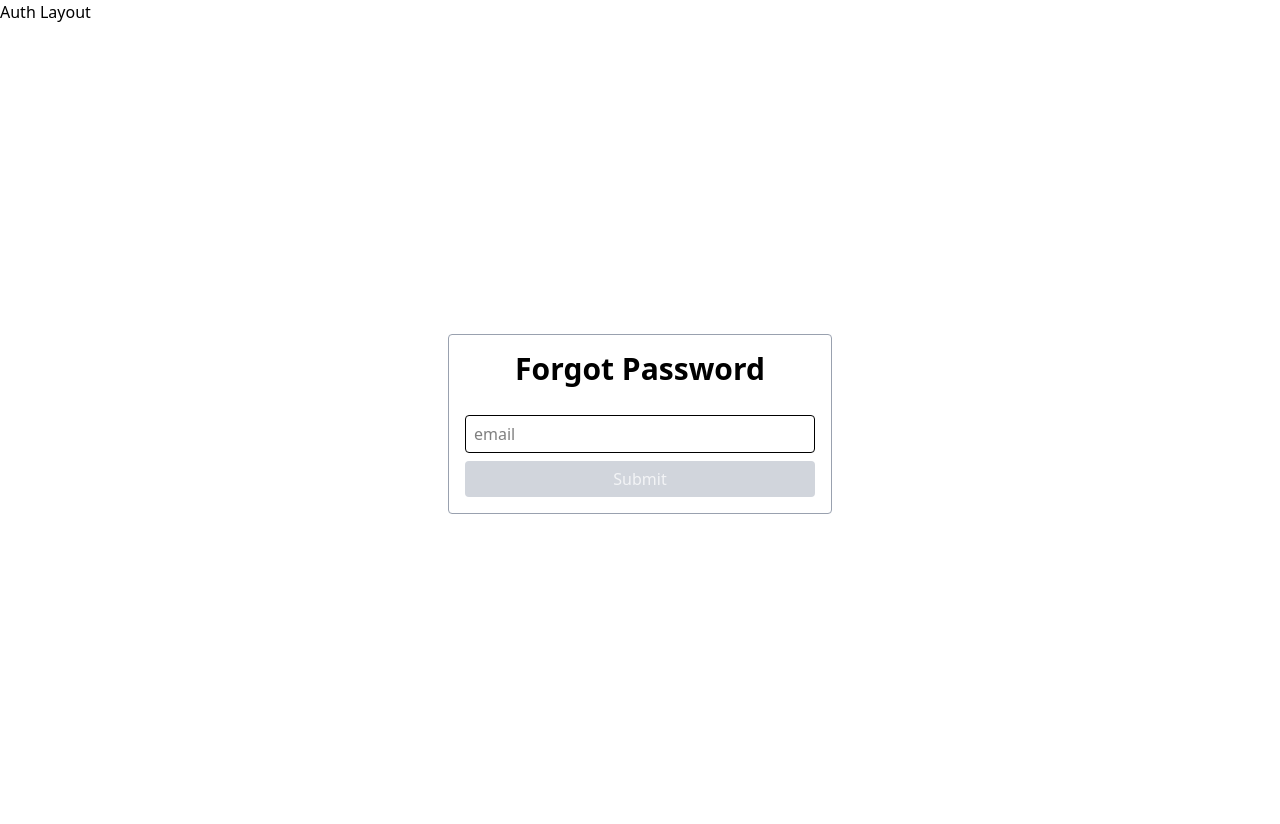
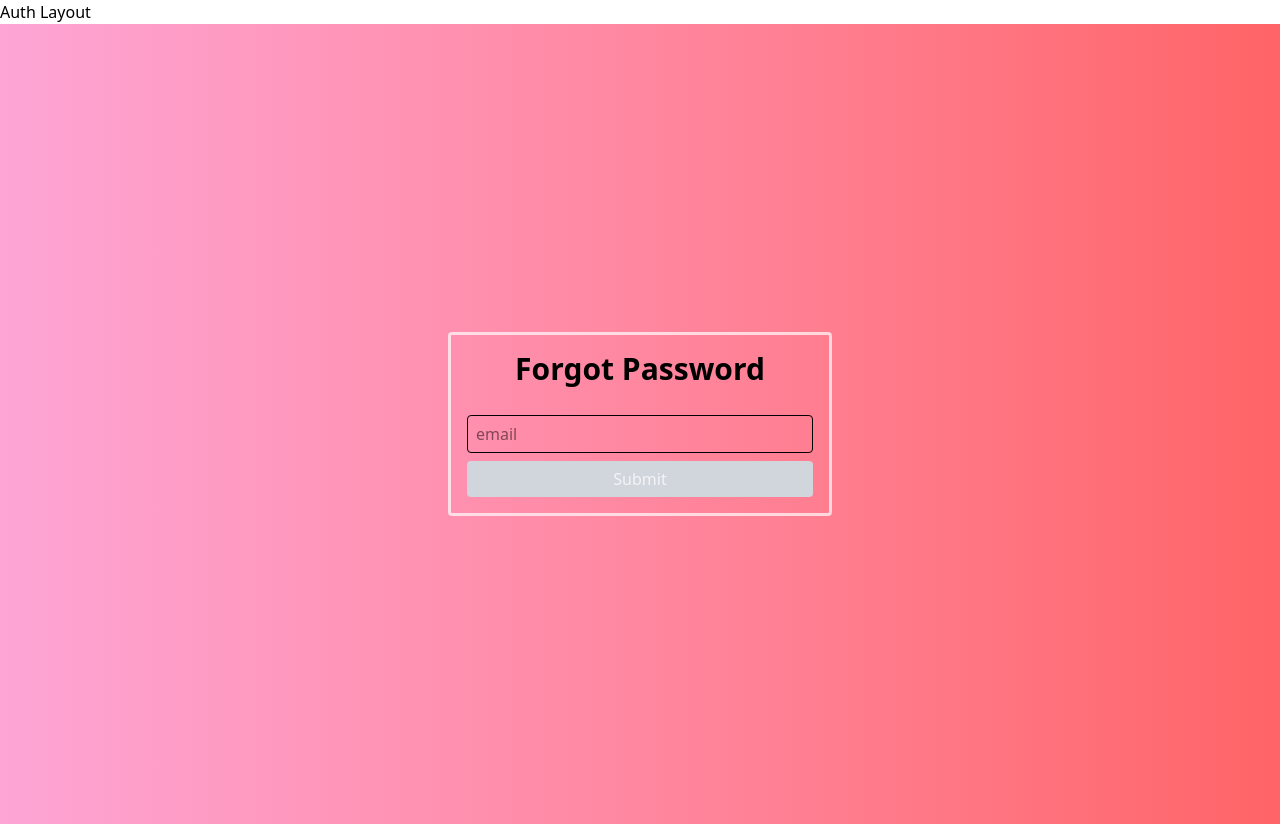
Before and after one commit to webdev-pradeep/Raksha_shop, a Next.js app: page /forgot_password in a window 1280 px wide. Built offline with nearby package versions, Linux system fonts and the light colour scheme; no server answers.

Commit message:
login, signup and forgot_Password edit

```diff
--- a/src/app/(auth)/forgot_password/page.jsx
+++ b/src/app/(auth)/forgot_password/page.jsx
@@ -2,7 +2,7 @@
 import { useState } from "react";
 import { apiClient } from "../../../utils/apiClient";
 import { useRouter } from "next/navigation";
-import { validateEmail } from "../../../utils/validateFormFields";
+import { validateEmail } from "../../../utils/ValidateFormFields";
 
 const ForgotPasswordPage = () => {
   const router = useRouter();
@@ -54,10 +54,10 @@ const ForgotPasswordPage = () => {
     }
   };
   return (
-    <div className="h-screen w-full flex justify-center items-center">
+    <div className="h-screen w-full flex justify-center items-center bg-gradient-to-l from-red-400 to-pink-300">
       <form
         onSubmit={handleForgotPassword}
-        className="max-w-sm w-full rounded border border-gray-400 grid gap-2 p-4"
+        className="max-w-sm w-full rounded border-3 border-white/70 grid gap-2 p-4"
       >
         <h1 className="text-center font-semibold text-3xl">Forgot Password</h1>
         {error && (
--- a/src/app/(auth)/login/page.jsx
+++ b/src/app/(auth)/login/page.jsx
@@ -10,7 +10,7 @@ import { useState } from "react";
 import {
   validateEmail,
   validatePassword,
-} from "../../../utils/validateFormFields";
+} from "../../../utils/ValidateFormFields";
 
 const LoginPage = () => {
   const router = useRouter();
--- a/src/app/(auth)/signup/page.jsx
+++ b/src/app/(auth)/signup/page.jsx
@@ -4,7 +4,7 @@ import { useGlobalContext } from "../../../context/GlobalContext";
 import Link from "next/link";
 import { useState } from "react";
 import { apiClient } from "../../../utils/apiClient";
-import { validateEmail } from "../../../utils/validateFormFields";
+import { validateEmail } from "../../../utils/ValidateFormFields";
 
 const SignupPage = () => {
   const router = useRouter();
--- a/src/context/GlobalContext.js
+++ b/src/context/GlobalContext.js
@@ -77,7 +77,7 @@ export const GlobalContextProvider = ({ children }) => {
         alert(data.message);
         return;
       }
-      console.log(data);
+      // console.log(data);
       setCategories(data);
     } catch (error) {
       console.log(error);
--- a/src/utils/apiClient.js
+++ b/src/utils/apiClient.js
@@ -1,3 +1,5 @@
+import { getCookie } from "./cookies";
+
 export const baseURL = "https://api.store.inflection.org.in";
 
 // fetch client is a wrapper around the fetch API that adds default headers and options to the request.
```
Also changed, not shown: 1 other file (tests, documents, lock files or other folders).
